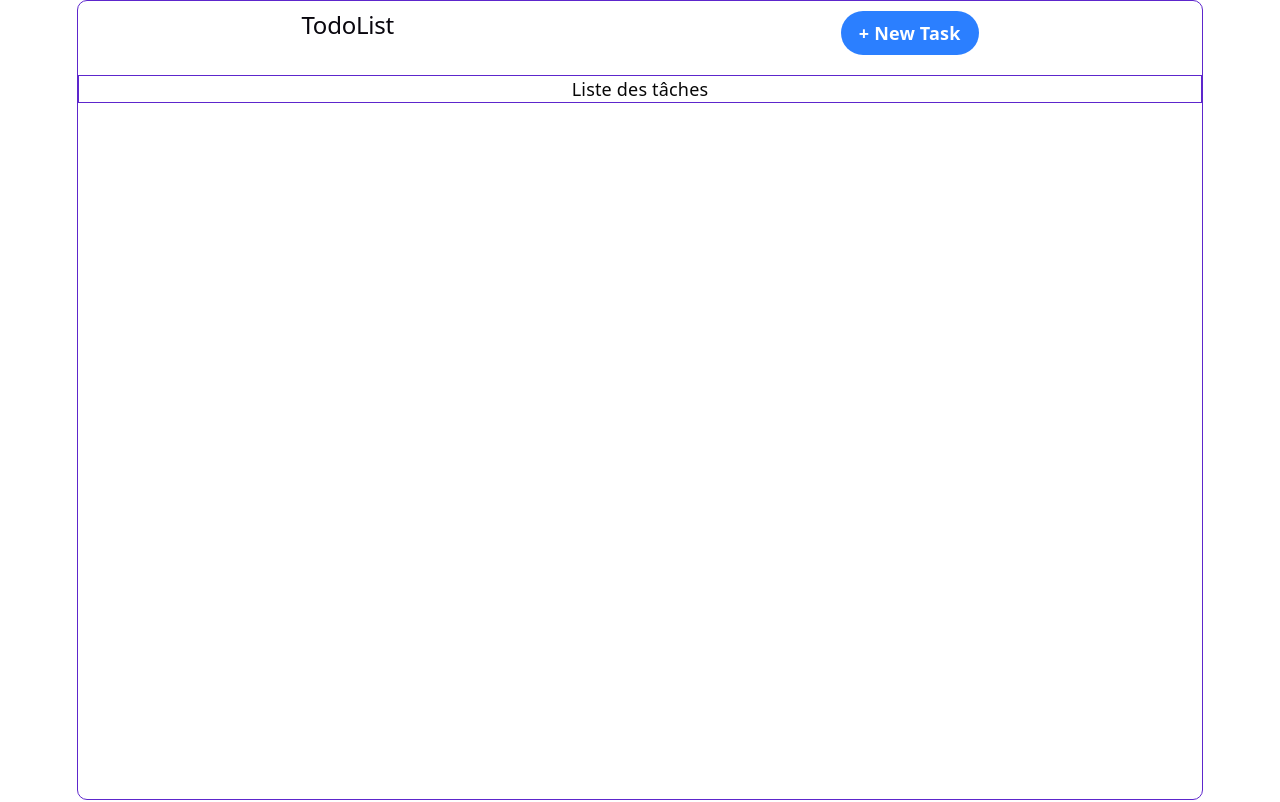
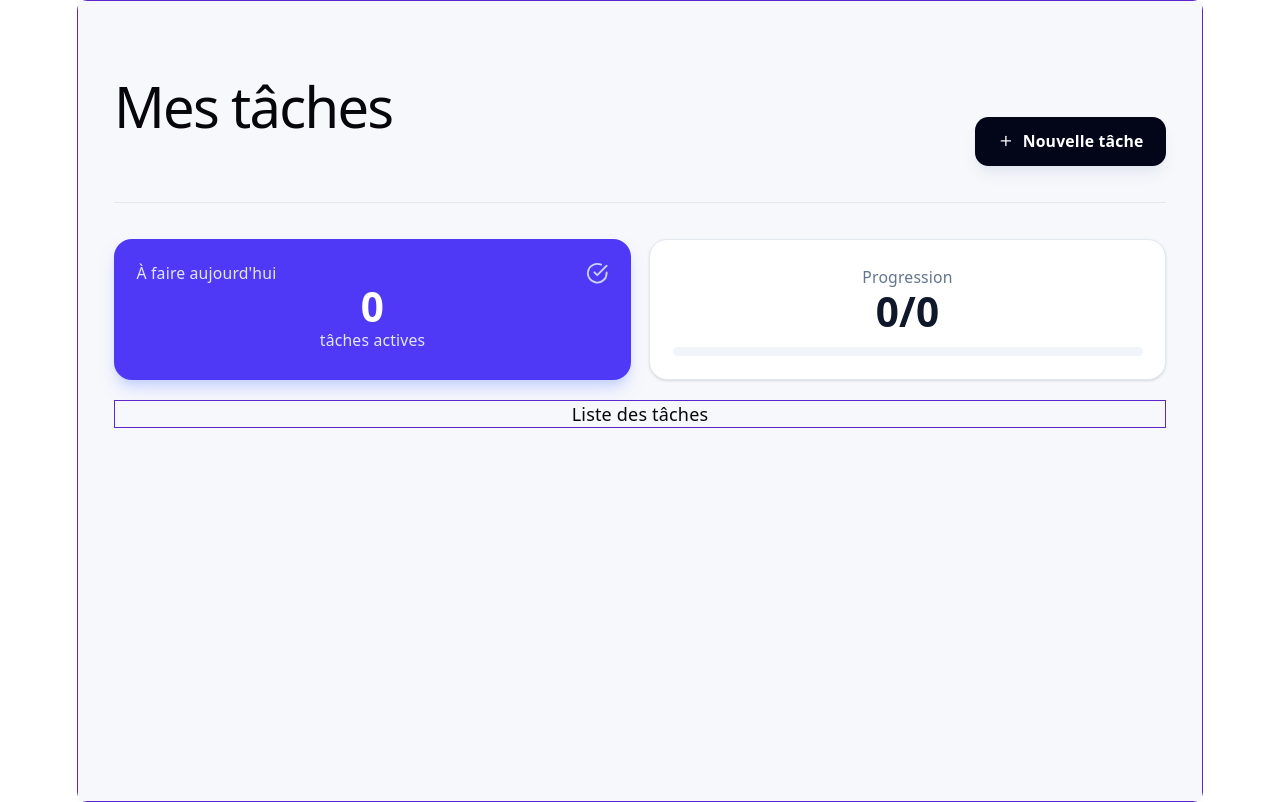
Before and after one commit to vicpro2162/TodoList, a React (Vite) app: page / in a window 1280 px wide. Built offline with nearby package versions, Linux system fonts and the light colour scheme.

Commit message:
mis à jour de l'UI et implémentation de l'ajout des tâches

```diff
--- a/src/App.jsx
+++ b/src/App.jsx
@@ -1,33 +1,85 @@
 import {useState}  from 'react'
+import { FiCheckCircle, FiPlus,  } from 'react-icons/fi'
 import TaskContainer from './Taskcontainer.jsx'
 import {TaskReceiver} from './TaskReceiver.jsx'
 
 
 export function App  () {
 const[isTaskReceiverOpen, setTaskReceiverOpen] = useState(false)
+const[taskList, setTaskList] = useState([])
+const[notice, setNotice] = useState('')
 
- return <>
-          <div className="AppHeader">
-            <h2>TodoList</h2>
-            <Button titre="+ New Task" onClick={()=>setTaskReceiverOpen(true)}/>
+function handleAddTask(task){
+  setTaskList([
+    ...taskList,
+    {
+      id: taskList.length + 1,
+      title: task,
+      done: false
+    }
+  ])
+  setTaskReceiverOpen(false)
+  setNotice('Tâche enregistrée')
+}
+
+function handleToggleTask(id) {
+    setTaskList(
+        taskList.map((task) =>
+            task.id === id
+                ? { ...task, done: !task.done }
+                : task
+        )
+    );
+}
+
+ return <main className="min-h-screen bg-[#f7f8fc] px-4 py-6 text-slate-900 sm:px-8 sm:py-10">
+          <div className="mx-auto max-w-5xl">
+            <header className="flex flex-col gap-6 border-b border-slate-200 pb-8 sm:flex-row sm:items-end sm:justify-between">
+              <div>
+                <h1 className="text-4xl font-bold tracking-tight text-slate-950 sm:text-5xl">Mes tâches</h1>
+              </div>
+              <Button titre="Nouvelle tâche" onClick={()=>setTaskReceiverOpen(true)}><FiPlus aria-hidden="true" /></Button>
+            </header>
+            <section className="mt-8 grid gap-4 sm:grid-cols-2" aria-label="Résumé">
+              <div className="rounded-2xl bg-indigo-600 p-5 text-white shadow-lg shadow-indigo-200"><div className="flex items-center justify-between"><span className="text-sm font-medium text-indigo-100">À faire aujourd'hui</span><FiCheckCircle className="text-xl text-indigo-200" aria-hidden="true" /></div><p className="mt-5 text-4xl font-bold">{taskList.length}</p><p className="mt-1 text-sm text-indigo-100">{taskList.length === 1 ? 'tâche active' : 'tâches actives'}</p></div>
+              <div className="rounded-2xl border border-slate-200 bg-white p-5 shadow-sm"><span className="text-sm font-medium text-slate-500">Progression</span><p className="mt-5 text-4xl font-bold text-slate-900">{taskList.filter((task) => task.done).length}/{taskList.length}</p><div className="mt-3 h-2 overflow-hidden rounded-full bg-slate-100"><div className="h-full rounded-full bg-emerald-500 transition-all" style={{width: taskList.length ? `${taskList.filter((task) => task.done).length / taskList.length * 100}%` : '0%'}} /></div></div>
+            </section>
+
+          <TaskContainer
+          taskList={taskList}
+          onToggleTask={handleToggleTask}
+          />
+            {
+              isTaskReceiverOpen && (
+                <TaskReceiver
+                  onCancel ={() => setTaskReceiverOpen(false)}
+                  onConfirm = {handleAddTask}
+                />
+              )
+            }
+            {notice && (
+              <div className="fixed inset-0 z-30 flex items-center justify-center bg-slate-950/10 p-4 backdrop-blur-md">
+                <div role="status" className="flex items-center gap-3 rounded-xl border border-emerald-200 bg-white px-5 py-4 text-sm font-semibold text-emerald-700">
+                  <FiCheckCircle className="text-lg" aria-hidden="true" />
+                  <span>{notice}</span>
+                  <button type="button" onClick={() => setNotice('')} className="ml-2 text-emerald-400 hover:text-emerald-700" aria-label="Fermer la notification">×</button>
+                </div>
+              </div>
+            )}
+
           </div>
-
-          < TaskContainer />
-          { isTaskReceiverOpen && (
-            <TaskReceiver
-            onCancel ={() => setTaskReceiverOpen(false)}
-            onConfirm = {() => setTaskReceiverOpen(false)}/> ) }
-
-        </>
+        </main>
 
 }
 
-export function Button ({titre,className="",onClick}) {
+export function Button ({titre,className="",onClick,children}) {
 
   return  (
-  <div className="Button">
-    <button onClick={onClick} className={`bg-blue-500 hover:bg-blue-700 text-white font-bold py-2 px-4 rounded-full ${className}`}>
+    <button
+      onClick={onClick}
+      className={`inline-flex items-center justify-center gap-2 rounded-xl bg-slate-950 px-5 py-3 text-sm font-semibold text-white shadow-lg shadow-slate-200 transition hover:-translate-y-0.5 hover:bg-indigo-600 focus:outline-none focus:ring-2 focus:ring-indigo-500 focus:ring-offset-2 ${className}`}>
+      {children}
       {titre}
     </button>
-  </div> )
+  )
 }
--- a/src/TaskReceiver.jsx
+++ b/src/TaskReceiver.jsx
@@ -1,42 +1,78 @@
-import React from 'react'
+import {useEffect, useRef} from 'react'
 import {useState} from 'react'
 import {Button,} from './App.jsx'
 
 export function TaskReceiver({onCancel,onConfirm}) {
     const [task, setTask] = useState("")
+    const [error, setError] = useState("")
+    function handleConfirm() {
+        if (task.trim() === ""){
+            setError('Veuillez entrer une tâche valide.')
+        }
+        else{
+            setError("")
+            onConfirm(task)
+        }
+    }
     return(
-        <div className="task-receiver">
-            <h3><strong>Tâche à ajouter</strong></h3>
-            <TaskInput />
+        <div className="fixed inset-0 z-20 flex items-center justify-center bg-slate-950/30 p-4 backdrop-blur-sm">
+        <div className="w-full max-w-md rounded-2xl border border-slate-200 bg-white p-6 text-slate-900 shadow-2xl sm:p-7">
+
+            <h3 className="text-xl font-bold tracking-tight text-slate-950">
+                <strong>Tâche à ajouter</strong>
+            </h3>
+            <p className="mt-2 text-sm text-slate-500">Notez la prochaine action à garder en tête.</p>
+
+            <TaskInput
+                task={task}
+                setTask={setTask}
+            />
+            {error && <p role="alert" className="mt-2 text-sm font-medium text-red-600">{error}</p>}
+
             <ButtonContainer
-            onCancel={onCancel}
-            onConfirm={onConfirm}
+                onCancel={onCancel}
+                onConfirm={handleConfirm}
             />
+
+        </div>
         </div>
     )
 }
 
-export function TaskInput() {
+export function TaskInput({task,setTask}) {
+    const inputRef = useRef(null);
+    useEffect(() => {
+        inputRef.current.focus();
+    }, []);
+
+    function handleChange(e){
+        setTask(e.target.value);
+    }
     return <input
-            placeholder="Entrez une tâche"
-            value={task}
-            onChange={(e) => setTask(e.target.value)}
+                placeholder="Entrez une tâche"
+                value={task}
+                onChange={handleChange}
+                ref={inputRef}
+                aria-label="Nom de la tâche"
+                className="mt-7 w-full rounded-xl border border-slate-200 bg-slate-50 px-4 py-3 text-slate-900 outline-none transition placeholder:text-slate-400 focus:border-indigo-500 focus:bg-white focus:ring-4 focus:ring-indigo-100"
             />
+
+
 
 
 }
 
 export function ButtonContainer ({onCancel,onConfirm}) {
     return (
-        <div className='button-container'>
+        <div className='mt-6 flex justify-end gap-3'>
 
             <Button
-                className="cancel" titre="Annuler"
+                className="bg-slate-100 text-slate-700 shadow-none hover:bg-slate-200" titre="Annuler"
                 onClick = {onCancel}
             />
 
             <Button
-                className="confirm" titre="Valider"
+                className="bg-indigo-600 shadow-indigo-100 hover:bg-indigo-700" titre="Valider"
                 onClick ={onConfirm}/>
         </div>
     )
--- a/src/Taskcontainer.jsx
+++ b/src/Taskcontainer.jsx
@@ -1,9 +1,25 @@
+function TaskContainer({taskList,onToggleTask}) {
+    return <>
 
-function TaskContainer() {
-    return (
-        <div className="task-container">
-            <h3>Liste des tâches</h3>
-        </div>
-    )
+                <div className="task-container">
+                    <h3>Liste des tâches</h3>
+                </div>
+                <div>
+                    <ul className="task-list">
+                        {taskList.map((task) => (
+                            <li key={task.id}>
+                                <input
+                                    type="checkbox"
+                                    checked={task.done}
+                                    style={{cursor: "pointer"}}
+                                    onChange={() => onToggleTask(task.id)}
+                                />
+                                    {task.title}
+                            </li>
+                        ))}
+                    </ul>
+                </div>
+            </>
+
 }
 export default TaskContainer;
--- a/src/index.css
+++ b/src/index.css
@@ -147,6 +147,10 @@ input{
   margin:200px auto;
 }
 
+/*Liste des tâches*/
+.task-list{
+  align-items: left;}
+
 /*Conteneur des bouttons annuler et valider*/
 .button-container{
   justify-content: center;
@@ -155,12 +159,3 @@ input{
   gap: 10px;
 
 }
-
-
-.cancel{
-  background-color: red;
-}
-
-.confirm{
-background-color: green;
-}
```
Also changed, not shown: src/main.jsx (+2 -5 lines).
